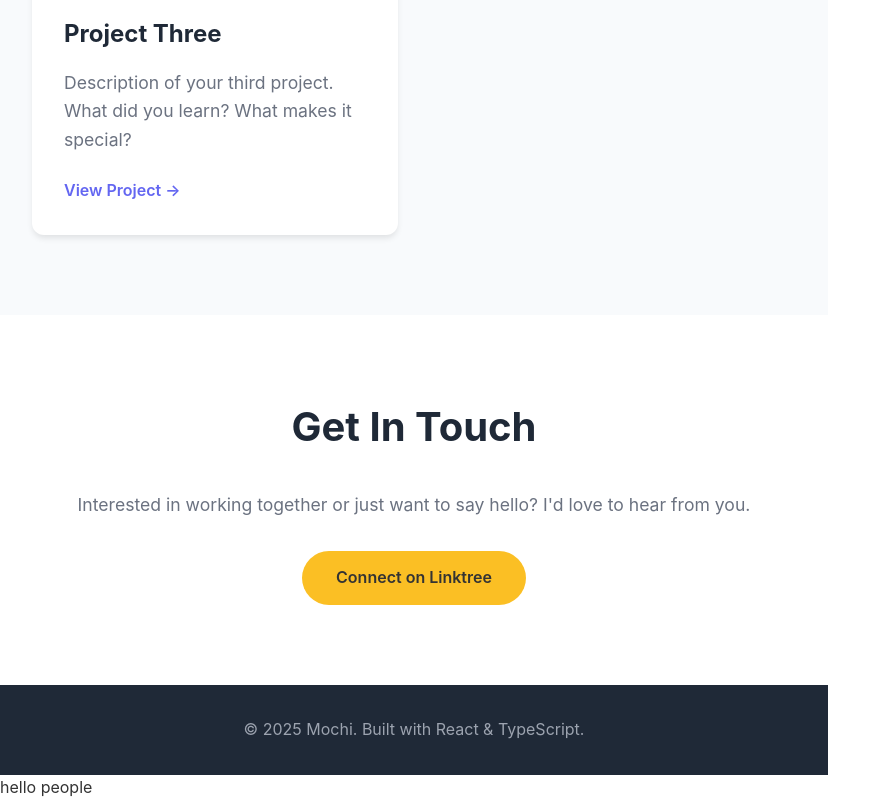
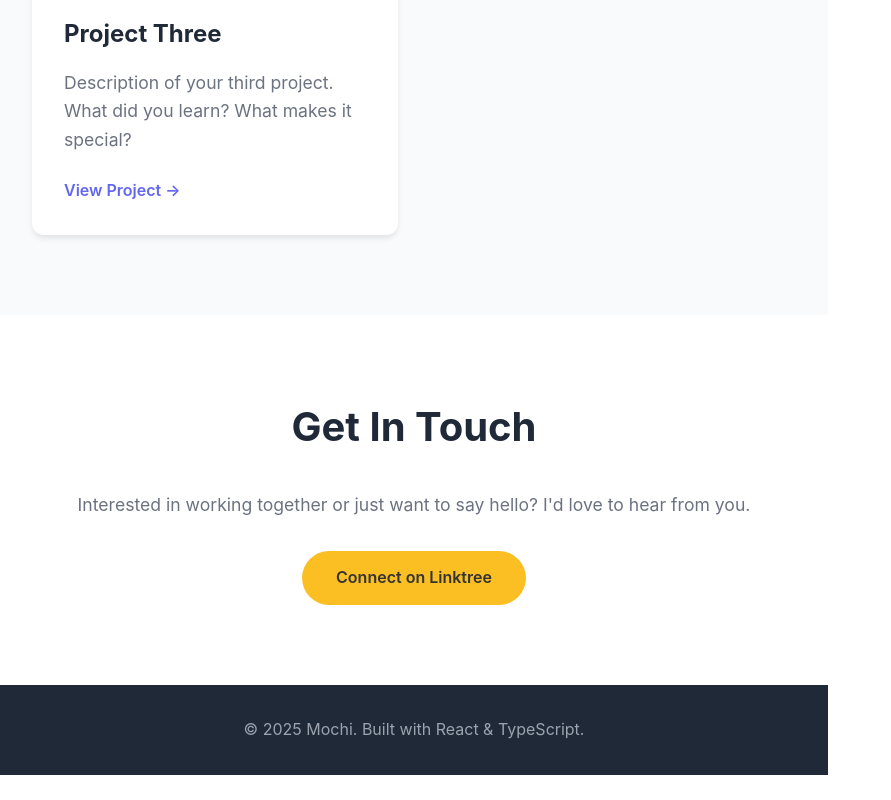
Before and after one commit to MochiZzz/mochizzz.com, a React (Vite) app in the folder frontend/: page / in a window 1280 px wide. Shown: the part 1666-2466 px from the top of the page, without its empty margins (0-891 px from the left). After the commit the page ends 2441 px from the top, so only its background shows below. Built offline with nearby package versions, Linux system fonts and the light colour scheme.

Commit message:
fix: removed texts

```diff
--- a/frontend/src/main.tsx
+++ b/frontend/src/main.tsx
@@ -6,8 +6,5 @@ import App from './App.tsx'
 createRoot(document.getElementById('root')!).render(
   <StrictMode>
     <App/>
-    <header>
-      hello people
-    </header>
   </StrictMode>,
 )
--- a/frontend/tsconfig.app.json
+++ b/frontend/tsconfig.app.json
@@ -19,7 +19,7 @@
     "strict": true,
     "noUnusedLocals": true,
     "noUnusedParameters": true,
-    "erasableSyntaxOnly": true,
+//    "erasableSyntaxOnly": true,
     "noFallthroughCasesInSwitch": true,
     "noUncheckedSideEffectImports": true
   },
```
